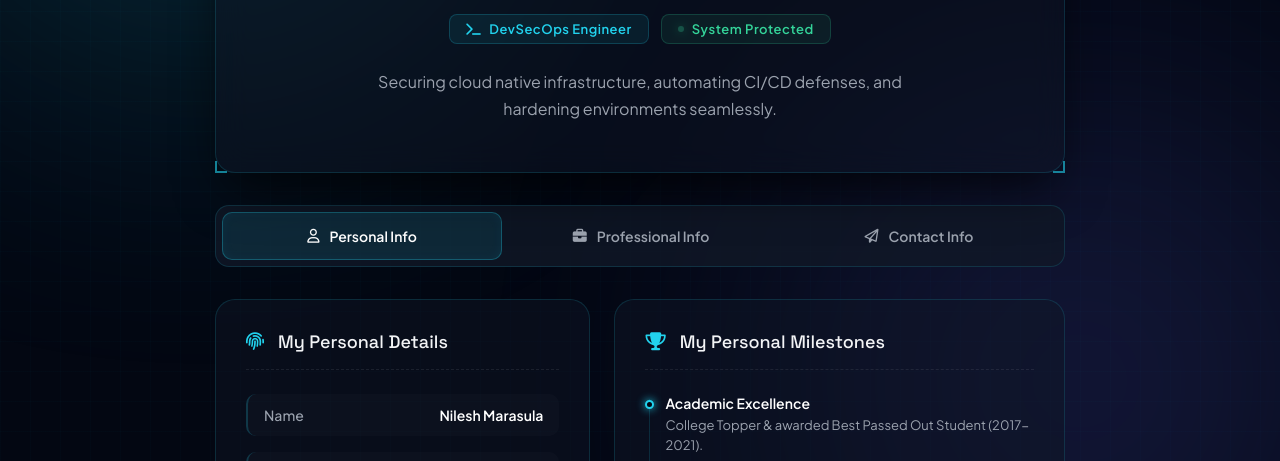
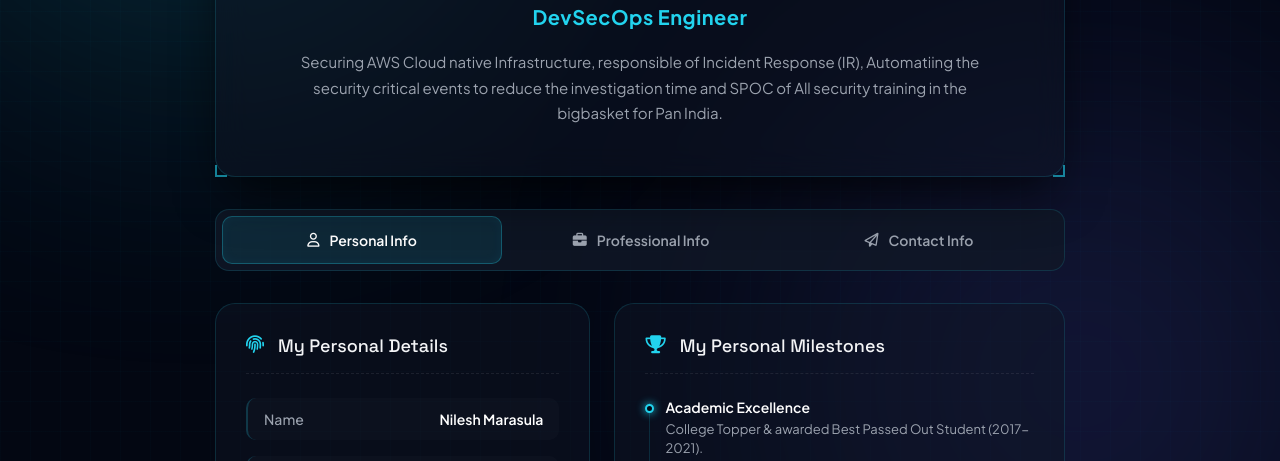
Before and after one commit to marasulanilesh/website, a plain HTML site: page index.html in a window 1280 px wide. Shown: the part 319-780 px from the top of the page. Drawn offline with Linux system fonts and the light colour scheme.

Commit message:
summary info

```diff
--- a/index.html
+++ b/index.html
@@ -32,11 +32,8 @@
             </div>
 
             <h1 class="profile-name">Nilesh Marasula</h1>
-            <div class="badge-row">
-                <span class="cyber-badge"><i class="fa-solid fa-terminal"></i> DevSecOps Engineer</span>
-                <span class="cyber-badge live"><span class="pulse-dot"></span> System Protected</span>
-            </div>
-            <p class="profile-bio">Securing cloud native infrastructure, automating CI/CD defenses, and hardening environments seamlessly.</p>
+            <p class="profile-title-bold">DevSecOps Engineer</p>
+            <p class="profile-bio">Securing AWS Cloud native Infrastructure, responsible of Incident Response (IR), Automatiing the security critical events to reduce the investigation time and SPOC of All security training in the bigbasket for Pan India.</p>
         </header>
 
         <!-- Dynamic Segmented Navigation Switcher -->
--- a/style.css
+++ b/style.css
@@ -128,51 +128,22 @@ body {
     font-size: 46px;
     font-weight: 700;
     letter-spacing: -1px;
-    margin-bottom: 16px;
+    margin-bottom: 6px;
 }
 
-.badge-row {
-    display: flex;
-    justify-content: center;
-    gap: 12px;
-    margin-bottom: 24px;
+.profile-title-bold {
+    font-size: 20px;
+    color: var(--cyan-accent);
+    font-weight: 700;
+    letter-spacing: 0.5px;
+    margin-bottom: 20px;
 }
 
-.cyber-badge {
-    background: rgba(34, 211, 238, 0.08);
-    border: 1px solid rgba(34, 211, 238, 0.2);
-    padding: 6px 16px;
-    border-radius: 8px;
-    font-size: 13px;
-    font-weight: 600;
-    color: var(--cyan-accent);
-    display: inline-flex;
-    align-items: center;
-    gap: 8px;
-    letter-spacing: 0.5px;
-}
-
-.cyber-badge.live {
-    background: rgba(52, 211, 153, 0.08);
-    border-color: rgba(52, 211, 153, 0.2);
-    color: var(--emerald-accent);
-}
-
-.pulse-dot {
-    width: 6px; height: 6px;
-    background: var(--emerald-accent);
-    border-radius: 50%;
-    box-shadow: 0 0 10px var(--emerald-accent);
-    animation: blink 2s infinite;
-}
-
-@keyframes blink { 50% { opacity: 0.3; } }
-
 .profile-bio {
-    font-size: 16px;
+    font-size: 15px;
     color: var(--text-muted);
     line-height: 1.7;
-    max-width: 600px;
+    max-width: 680px;
     margin: 0 auto;
 }
 
@@ -390,7 +361,6 @@ body {
     color: var(--cyan-accent);
 }
 
-/* Highlighting core architectures */
 .pill.structural {
     border-color: rgba(34, 211, 238, 0.25);
     background: rgba(34, 211, 238, 0.03);
@@ -461,7 +431,6 @@ body {
     transition: var(--transition-cyber);
 }
 
-/* Link Active Hover Modifiers */
 .luxury-link:hover {
     background: var(--panel-surface-hover);
     border-color: var(--border-cyan-active);
```
